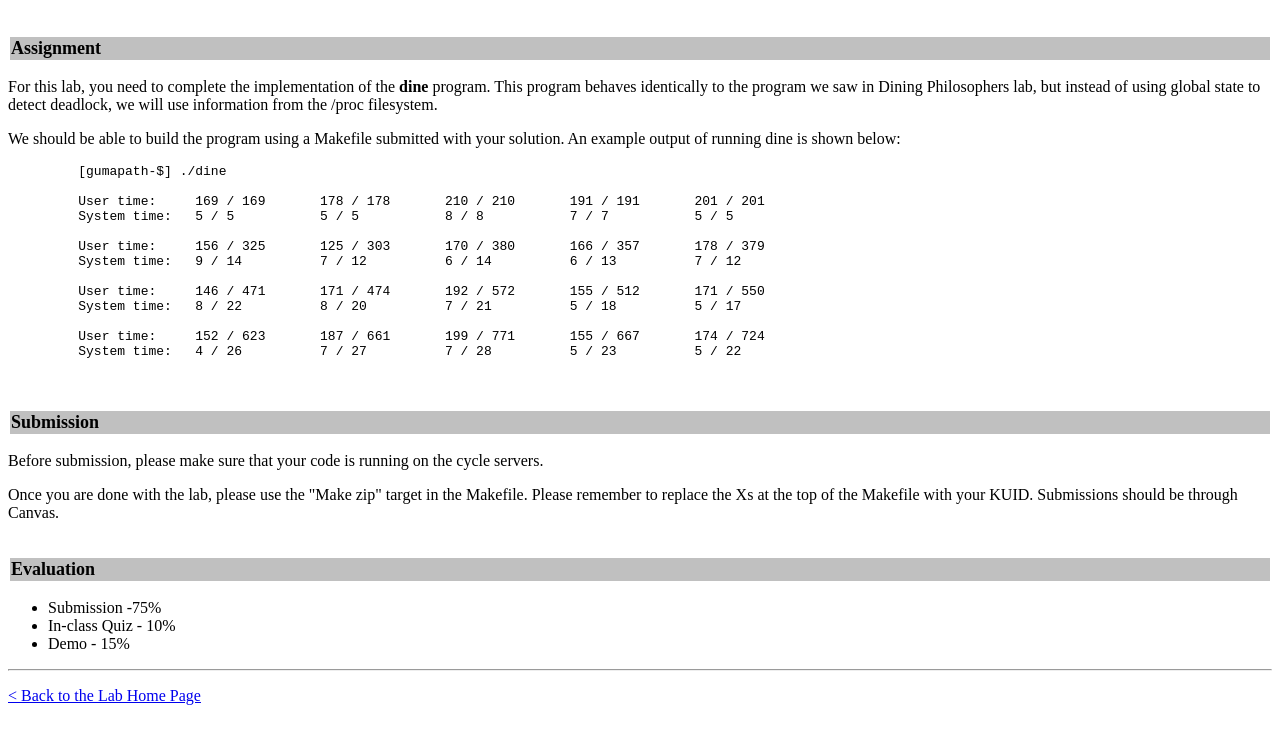
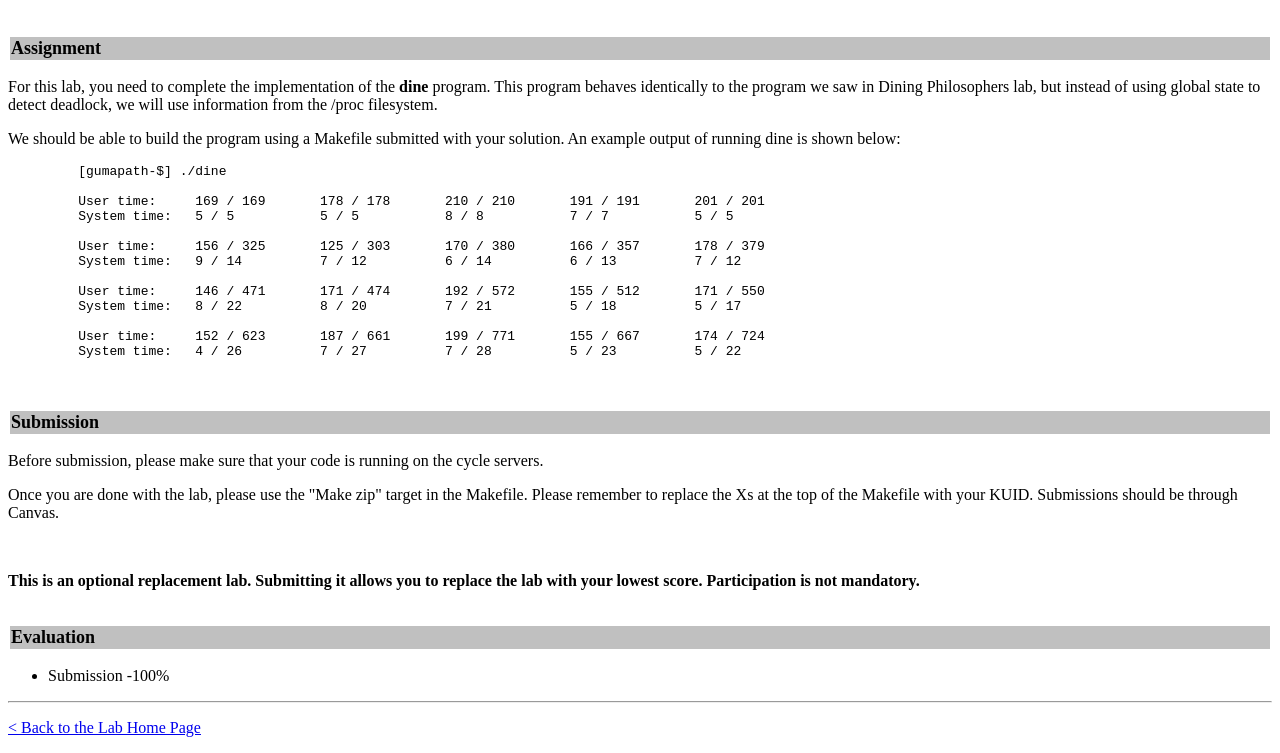
Before and after one commit to Wuhu6666/KUEECS678-Fall2025, a plain HTML site: page Lab11/lab11_procfs.html in a window 1280 px wide. Shown: the part 635-1388 px from the top of the page. Before the commit the page ends 1356 px from the top, so only its background shows below. Drawn offline with Linux system fonts and the light colour scheme.

Commit message:
Updated policy

```diff
--- a/Lab11/lab11_procfs.html
+++ b/Lab11/lab11_procfs.html
@@ -87,6 +87,12 @@ solution. An example output of running dine is shown below:</p>
 
 <p>Before submission, please make sure that your code is running on the cycle servers.</p>
 <p>Once you are done with the lab, please use the "Make zip" target in the Makefile. Please remember to replace the Xs at the top of the Makefile with your KUID. Submissions should be through Canvas.</p><br/>
+<p>
+	<b>
+		This is an optional replacement lab. Submitting it allows you to replace the lab with your lowest score. Participation is not mandatory.
+	</b>
+</p>
+<br>
 
 <table style="width: 100%">
 	<tr>
@@ -95,9 +101,7 @@ solution. An example output of running dine is shown below:</p>
 </table>
 <p>
 	<ul>
-			<li>Submission -75%</li>
-			<li>In-class Quiz - 10%</li>
-			<li>Demo - 15%</li>
+			<li>Submission -100%</li>
 	</ul>
 </p>
 
```
